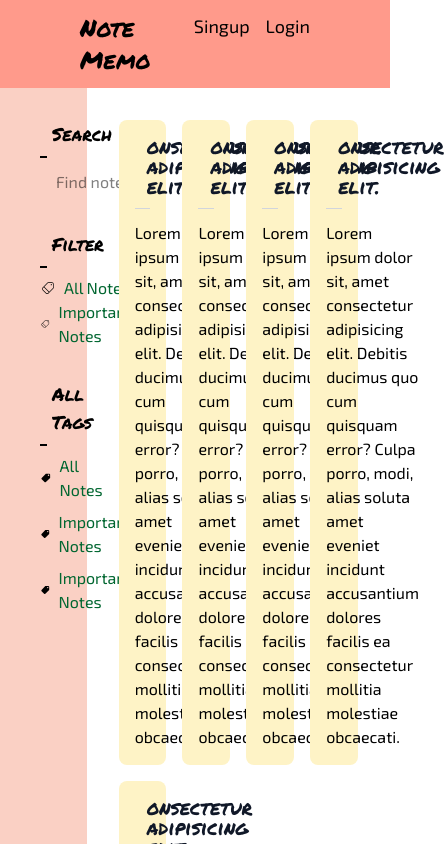
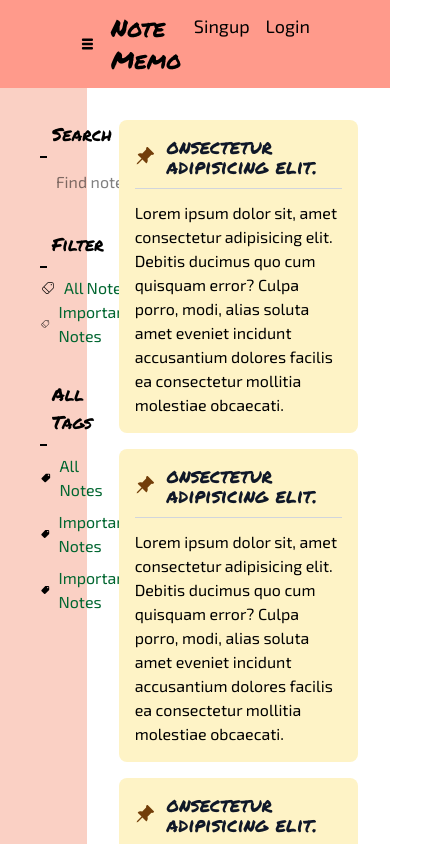
Before and after one commit to jisan-mahmud/note_keeper_frontend, a React (Vite) app: page / in a window 390 px wide. Shown: the top 844 px of the page, 444 px wide, since content can reach past the window. Built offline with nearby package versions, Linux system fonts and the light colour scheme.

Commit message:
add context for menu bar

```diff
--- a/src/component/Navbar.jsx
+++ b/src/component/Navbar.jsx
@@ -1,11 +1,21 @@
-import React from 'react';
+import React, { useContext } from 'react';
 import { Link, NavLink } from 'react-router-dom';
+import { TiThMenu } from "react-icons/ti";
+import { menuContext } from '../context/MenuContext';
 
 const Navbar = () => {
+
+    const menuState = useContext(menuContext)
+
+    const handleMenu = () => {
+        menuState.setIsOpen(!menuState.isOpen)
+    }
+
     return (
         <div className='flex px-20 py-3 bg-[#FF9A8B] justify-between'>
-            <div>
-                <h1><Link to='/' className='text-2xl'>Note Memo</Link></h1>
+            <div className='flex gap-4 items-center text-2xl'>
+                <TiThMenu onClick={handleMenu} className='cursor-pointer' />
+                <h1><Link to='/'>Note Memo</Link></h1>
             </div>
             <div className='flex gap-4 text-lg'>
                 <NavLink to='/sign-up' className={'hover:text-blue-900'}>Singup</NavLink>
--- a/src/component/Note.jsx
+++ b/src/component/Note.jsx
@@ -1,4 +1,5 @@
 import { BsFillPinAngleFill } from "react-icons/bs";
+
 
 const Note = () => {
     return (
--- a/src/component/Notes.jsx
+++ b/src/component/Notes.jsx
@@ -1,9 +1,13 @@
-import React from 'react';
+import React, { useContext } from 'react';
 import Note from './Note';
+import { menuContext } from '../context/MenuContext';
 
 const Notes = () => {
+    const menuState = useContext(menuContext)
+    console.log(menuState)
+
     return (
-        <div className='grid grid-cols-4 w-7/9 gap-4 p-8'>
+        <div className='grid md:grid-cols-2 lg:grid-cols-3 xl:grid-cols-4 w-7/9 gap-4 p-8'>
             <Note/>
             <Note/>
             <Note/>
--- /dev/null
+++ b/src/context/MenuContext.jsx
@@ -0,0 +1,15 @@
+import { createContext, useState } from "react";
+
+const menuContext = createContext(true);
+
+const MenuContextProvider = ({ children }) => {
+    const [isOpen, setIsOpen] = useState(true);
+
+    return (
+        <menuContext.Provider value={{ isOpen, setIsOpen }}>
+            {children}
+        </menuContext.Provider>
+    );
+};
+
+export { menuContext, MenuContextProvider };
--- a/src/pages/Home.jsx
+++ b/src/pages/Home.jsx
@@ -2,6 +2,7 @@ import TagsSidebar from '../component/TagsSidebar';
 import Notes from '../component/Notes';
 
 const Home = () => {
+
     return (
         <div className='flex'>
             <TagsSidebar/>
--- a/src/pages/Layout.jsx
+++ b/src/pages/Layout.jsx
@@ -2,15 +2,18 @@ import React from 'react';
 import { Outlet } from 'react-router-dom';
 import Navbar from '../component/Navbar';
 import Footer from '../component/Footer';
+import { MenuContextProvider } from '../context/MenuContext';
 
 const Layout = () => {
     return (
         <div>
-            <Navbar/>
-            <div style={{ minHeight: 'calc(100vh - 100px)' }}>
-                <Outlet />
-            </div>
-            <Footer/>
+            <MenuContextProvider>
+                <Navbar/>
+                <div style={{ minHeight: 'calc(100vh - 100px)' }}>
+                    <Outlet />
+                </div>
+                <Footer/>
+            </MenuContextProvider>
         </div>
     );
 };
```
